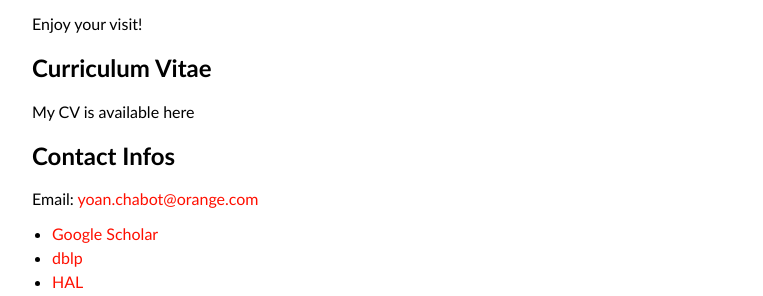
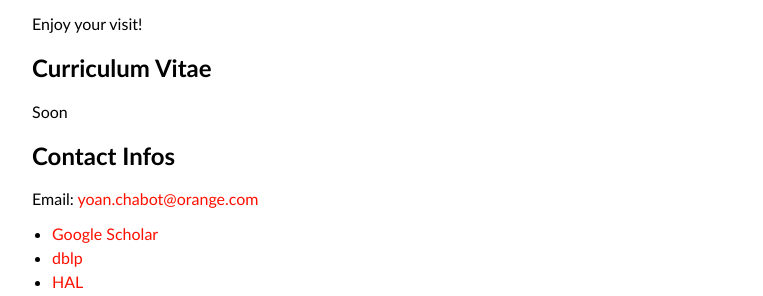
Before and after one commit to yoanchabot/yoanchabot.github.io, a Jekyll site: the page built from index.md, in a window 1280 px wide. Shown: the part 466-762 px from the top of the page, without its empty margins (258-1021 px from the left). Built offline with Jekyll 4.4.1, drawn with Linux system fonts in a browser that asks for light colours.

Commit message:
Update index.md

```diff
--- a/index.md
+++ b/index.md
@@ -20,7 +20,7 @@ Enjoy your visit!
 
 ## Curriculum Vitae
 
-My CV is available here
+Soon
 
 ## Contact Infos
 
```
